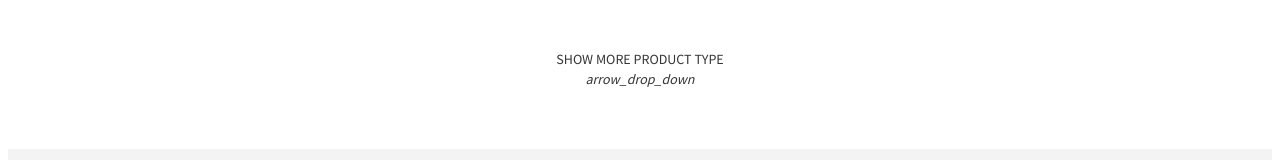
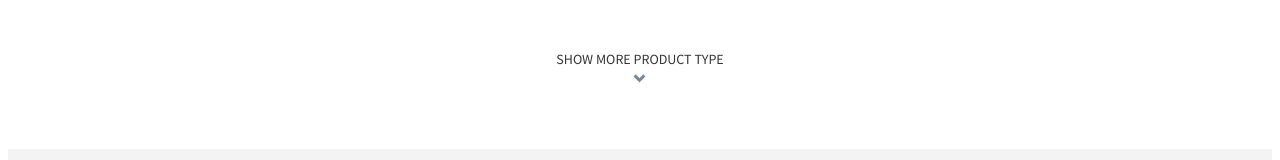
Before and after one commit to zackmzh/sam-support, an Angular app: page / in a window 1280 px wide. Shown: the part 483-643 px from the top of the page. Built offline with nearby package versions, Linux system fonts and the light colour scheme.

Commit message:
adjust bootstrap icon

```diff
--- a/src/app/route-head/get-to-know-your-product/catalogBrowsing/catalog-browsing.component.html
+++ b/src/app/route-head/get-to-know-your-product/catalogBrowsing/catalog-browsing.component.html
@@ -1,6 +1,6 @@
 <div id="show" (click)="show()" *ngIf="check">
   SHOW MORE PRODUCT TYPE<br/>
-  <i class="material-icons">arrow_drop_down</i>
+  <span class="glyphicon glyphicon-chevron-down"></span>
 </div>
 
 <div id="moreType" *ngIf="!check" class="row">
```
